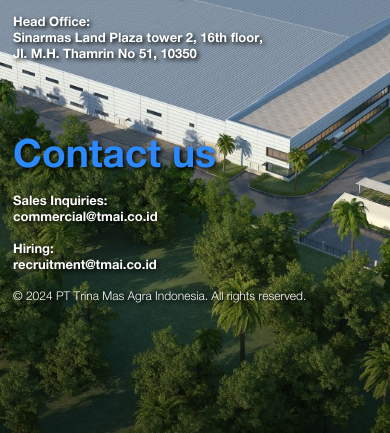
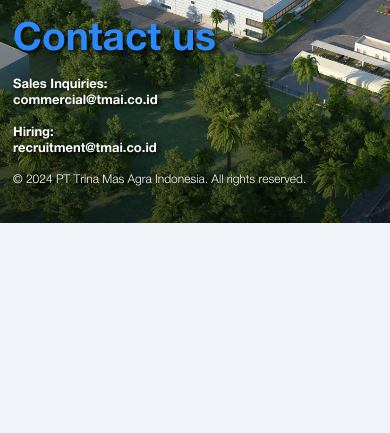
Before and after one commit to riskiip/template-website-3, a plain HTML site: page index.html in a window 390 px wide. Shown: the part 3425-3858 px from the top of the page. After the commit the page ends 3648 px from the top, so only its background shows below. Drawn offline with nearby package versions, Linux system fonts and the light colour scheme.

Commit message:
fix: Fix footer height

```diff
--- a/style.css
+++ b/style.css
@@ -633,6 +633,10 @@
   display: none;
 }
 
+section.footer {
+  padding: 0 !important;
+}
+
 /* Extra small devices (phones, 600px and down) */
 @media only screen and (max-width: 600px) {
   * {
@@ -641,6 +645,10 @@
 
   .banner-mobile {
     display: block;
+  }
+
+  section.footer {
+    padding: 0 0 24px 0 !important;
   }
 
   h1 {
```
